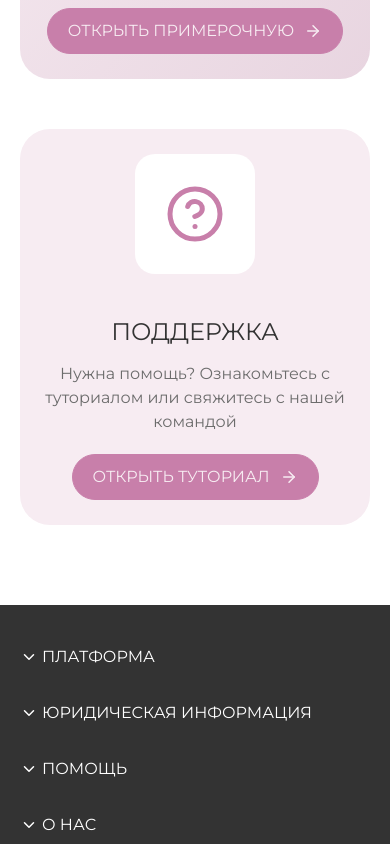
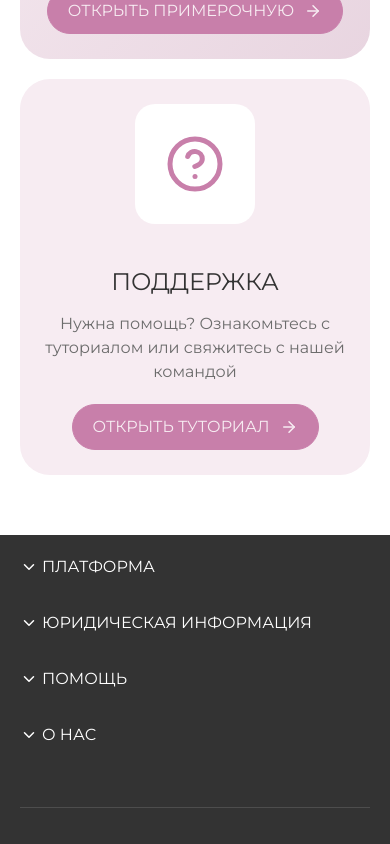
Before and after one commit to YangBang74/look-react, a React (Vite) app: page / in a window 390 px wide. Shown: the part 1928-2772 px from the top of the page. Built offline with nearby package versions, Linux system fonts and the light colour scheme.

Commit message:
fix: adjust spacing and padding in footer and home page components for improved layout consistency

```diff
--- a/src/index.css
+++ b/src/index.css
@@ -16,7 +16,7 @@ button {
 }
 
 .contain {
-  @apply md:px-[60px] px-5 md:py-[40px] py-10;
+  @apply md:px-[60px] px-5 md:py-10 py-5;
 }
 
 .footer-accordion-enter {
--- a/src/pages/home/index.tsx
+++ b/src/pages/home/index.tsx
@@ -63,7 +63,7 @@ export const HomePage = () => {
           ))}
         </InfiniteSlider>
       </div>
-      <div className="space-y-[3.125rem]">
+      <div className="space-y-5 md:space-y-[3.125rem] mb-5">
         {infoCards.map((card) => {
           const Icon = card.Icon
           return (
--- a/src/widgets/footer/index.tsx
+++ b/src/widgets/footer/index.tsx
@@ -11,7 +11,7 @@ export const Footer = () => {
   }
 
   return (
-    <div className="bg-[#333333] w-full mt-10">
+    <div className="bg-[#333333] w-full md:mt-10 mt-5">
       <div className="contain">
         {/* desktop / tablet layout */}
         <div className="hidden md:grid grid-cols-4 gap-[40px] mb-[40px]">
```
Also changed, not shown: src/pages/home/lib/utils.ts (line endings or trailing spaces).
